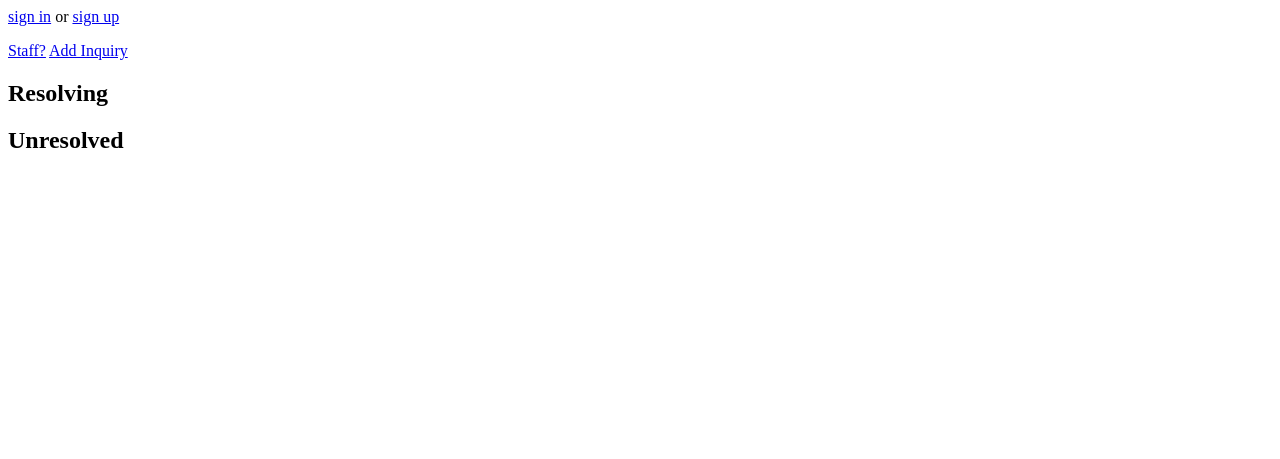
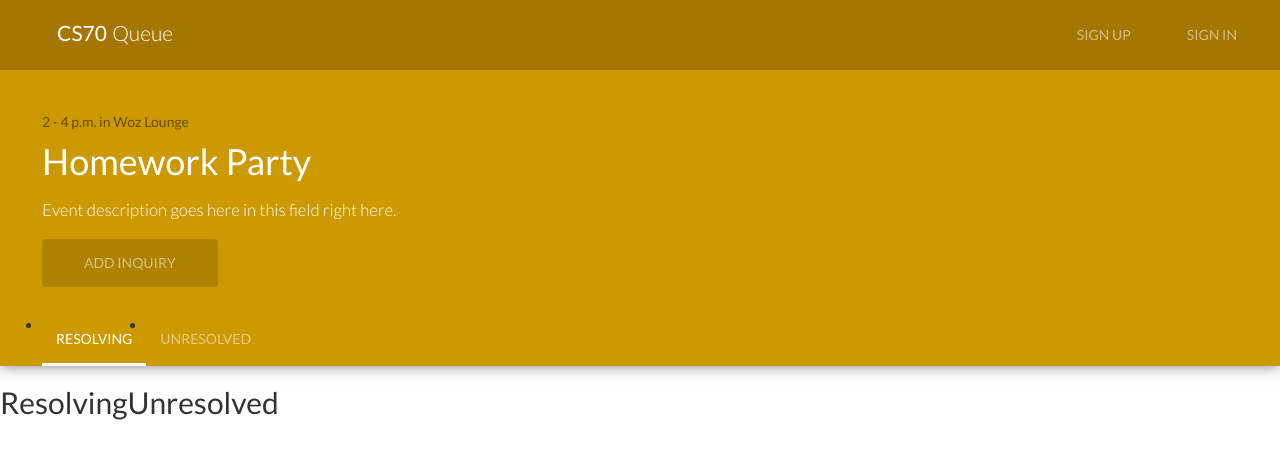
Before and after one commit to alvinwan/quupod, a Flask app: page / in a window 1280 px wide. Shown: the top 459 px of the page. Run offline with Flask 2, Linux system fonts and the light colour scheme; data that the repository does not hold is empty; parts of the project's set-up code (start-up, migrations or seed data) failed here and were passed over; some libraries are stand-ins or nearby versions.

Commit message:
Start of designs

```diff
--- a/queue/staff/models.py
+++ b/queue/staff/models.py
@@ -108,7 +108,7 @@ class Event(db.Model):
     created_at = db.Column(db.DateTime)
     created_by = db.Column(db.Integer, db.ForeignKey('user.id'))
 
-    google_id = db.Column(db.String, unique=True)
+    google_id = db.Column(db.String(100), unique=True)
     name = db.Column(db.String(50))
     description = db.Column(db.Text)
     start = db.Column(db.DateTime)
--- /dev/null
+++ b/queue/static/style.css
@@ -0,0 +1,112 @@
+* {
+  float:left;
+  position:relative;
+  margin:0;
+  padding:0;
+  font-family:'Lato';
+}
+a, b, i {
+  float:none;
+}
+body .right {
+  float:right;
+}
+html, body {
+  width:100%;
+}
+header {
+  background-color:#a57602;
+  width:100%;
+  z-index:20;
+}
+  header .name {
+    margin:0;
+    padding:1em 2em;
+    color:#FFF;
+    font-size:1.5em;
+  }
+  .name span {
+    font-weight:300;
+    float:none;
+    margin-left:0.25em;
+  }
+  .header-action {
+    font-weight:400;
+    font-size:1em;
+    text-transform:uppercase;
+    padding:2em;
+    color:#FFF;
+    color:rgba(255,255,255,0.5);
+    display:inline-block;
+    line-height:1em;
+    float:right;
+  }
+    .header-action:hover {
+      color:#FFF;
+      text-decoration:none;
+    }
+main {
+  width:100%;
+  z-index:10;
+}
+  .event {
+    width:100%;
+    background-color:#C90;
+    box-shadow:0 0 1em 0 rgba(0,0,0,0.5);
+  }
+    .event-text {
+      padding:3em 0 2em 3em;
+    }
+  .event-title,.event-copy {
+    width:100%;
+  }
+  .event-byline {
+    color:rgba(0,0,0,0.5);
+  }
+  .event-title {
+    font-weight:400;
+    color:#FFF;
+    margin:0;
+  }
+    .event-copy {
+      margin:1em 0;
+      font-size:1.2em;
+      font-weight:300;
+      color:#FFF;
+    }
+  .event-nav, .event-nav ul {
+    width:100%;
+  }
+    .event-nav {
+      padding:0 0 0 3em;
+    }
+    .event-nav ul {
+      margin:0;
+    }
+    .event-nav a {
+      padding:1em;
+      text-transform:uppercase;
+      color:rgba(255,255,255,0.5);
+      display:inline-block;
+      float:left;
+      border-bottom:0.25em solid transparent;
+      text-decoration:none;
+    }
+    .event-nav a:hover,.event-nav a.s {
+      color:#FFF;
+      border-bottom:0.25em solid #FFF;
+    }
+  .button {
+    border-radius:0.25em;
+    padding:1em 3em;
+    display:inline-block;
+    float:left;
+    text-transform:uppercase;
+    color:rgba(255,255,255,0.5);
+    background-color:rgba(0,0,0,0.15);
+  }
+    .button:hover {
+      background-color:rgba(0,0,0,0.25);
+      text-decoration:none;
+      color:#FFF;
+    }
--- a/queue/templates/base.html
+++ b/queue/templates/base.html
@@ -1,14 +1,27 @@
 <html>
   <head>
     <title>{{ title }}</title>
+    <!-- scale mobile version correctly -->
+    <meta name="viewport" content="width=device-width, initial-scale=0.8">
+    <!-- third-party code -->
+    <link rel="stylesheet" href="https://maxcdn.bootstrapcdn.com/bootstrap/3.3.6/css/bootstrap.min.css" integrity="sha384-1q8mTJOASx8j1Au+a5WDVnPi2lkFfwwEAa8hDDdjZlpLegxhjVME1fgjWPGmkzs7" crossorigin="anonymous">
+    <link href='https://fonts.googleapis.com/css?family=Lato:400,300,700' rel='stylesheet' type='text/css'>
+    <!-- custom code -->
+    <link rel="stylesheet" href="{{ url_for('static', filename='style.css') }}">
   </head>
   <body>
     <header>
-      {% if current_user.is_authenticated %}
-      <p>Hi, {{ current_user.name }} - <a href="{{ url_for('logout') }}">logout</a></p>
-      {% else %}
-      <p><a href="{{ url_for('public.login')}}">sign in</a> or <a href="{{ url_for('public.register') }}">sign up</a></p>
-      {% endif %}
+      <div class="col-md-2 left">
+        <h1 class="name">CS70<span>Queue</span></h1>
+      </div>
+      <div class="col-md-3 right">
+        {% if current_user.is_authenticated %}
+        <p>Hi, {{ current_user.name }} - <a href="{{ url_for('logout') }}">logout</a></p>
+        <a href="{{ url_for('staff.home') }}">Staff?</a>
+        {% else %}
+        <a class="header-action" href="{{ url_for('public.login')}}">sign in</a> <a class="header-action"  href="{{ url_for('public.register') }}">sign up</a>
+        {% endif %}
+      </div>
     </header>
     <main>
       {% block main %}
--- a/queue/templates/queue.html
+++ b/queue/templates/queue.html
@@ -1,8 +1,20 @@
 {% extends "base.html" %}
 {% set title="Queue" %}
 {% block main %}
-<a href="{{ url_for('staff.home') }}">Staff?</a>
-<a href="{{ url_for('public.inquiry') }}">Add Inquiry</a>
+<section class="event">
+  <div class="col-md-6 event-text">
+    <p class="event-byline">2 - 4 p.m. in Woz Lounge</p>
+    <h1 class="event-title">Homework Party</h1>
+    <p class="event-copy">Event description goes here in this field right here.</p>
+    <a class="button" href="{{ url_for('public.inquiry') }}">Add Inquiry</a>
+  </div>
+  <nav class="event-nav">
+    <ul>
+      <li><a class="s" href="#resolving">resolving</a></li>
+      <li><a href="#unresolved">unresolved</a></li>
+    </ul>
+  </nav>
+</section>
 <h2>Resolving</h2>
 {% for inquiry in resolving %}
 <li>{{ inquiry.name or inquiry.owner.name }} ({{ inquiry.assignment.name }} - {{ inquiry.problem.tag }}) {{ inquiry.question }}</li>
```
Also changed, not shown: queue/static/images/logo.svg (added).
